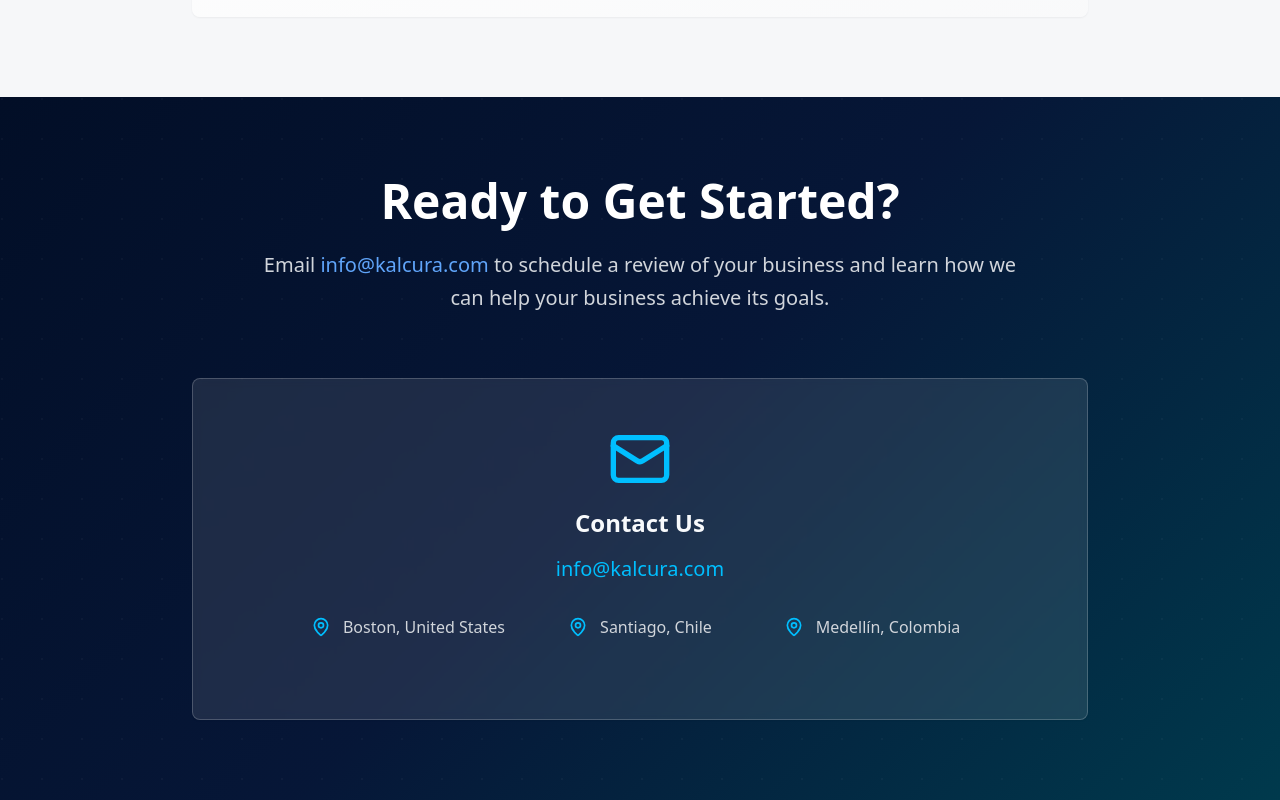
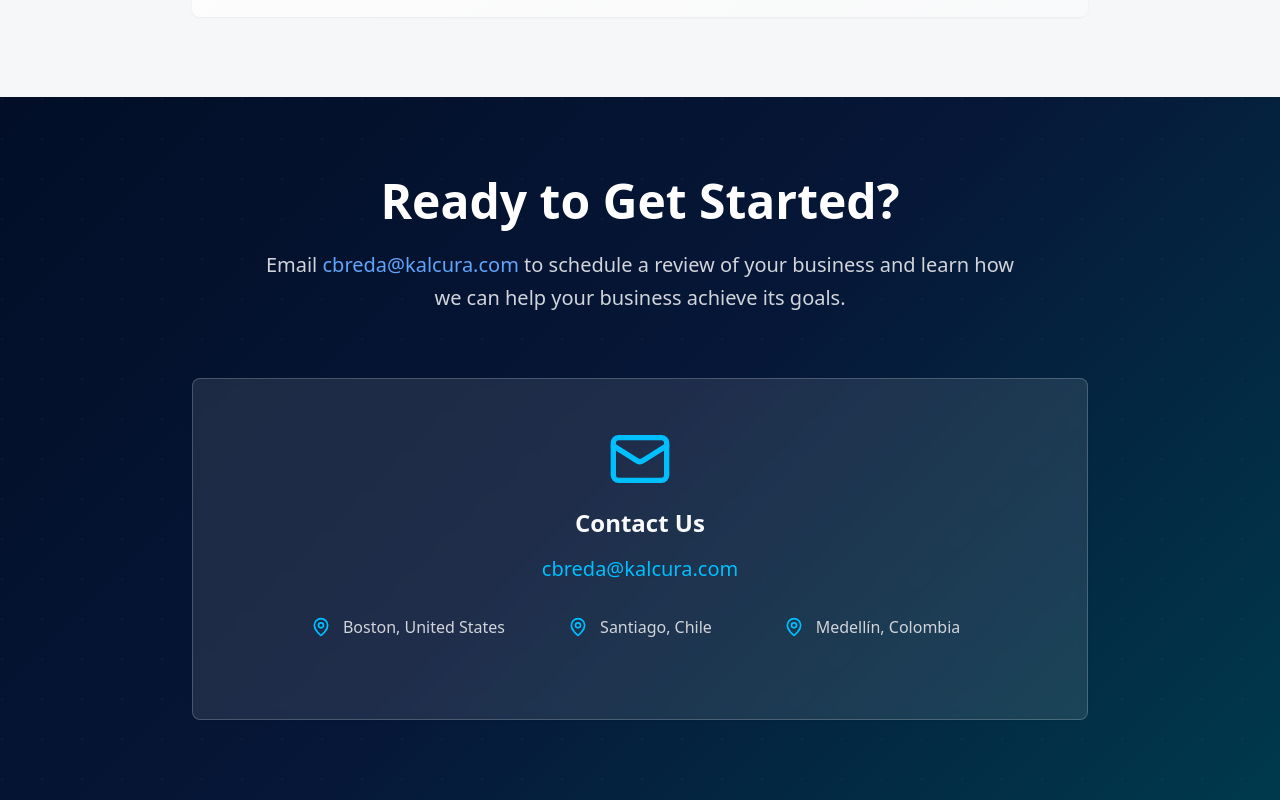
Before and after one commit to clb9/kalcura-andean-compass, a React (Vite) app: page / in a window 1280 px wide. Shown: the part 4377-5177 px from the top of the page. Built offline with nearby package versions, Linux system fonts and the light colour scheme.

Commit message:
Update email address
Change info@kalcura.com to cbreda@kalcura.com in the contact section.

```diff
--- a/src/components/ui/contact-section.tsx
+++ b/src/components/ui/contact-section.tsx
@@ -19,7 +19,7 @@ const ContactSection = () => {
             Ready to Get Started?
           </h2>
           <p className="text-xl text-gray-300 max-w-3xl mx-auto leading-relaxed">
-            Email <a href="mailto:info@kalcura.com" className="text-blue-400 hover:text-blue-300 transition-colors duration-300">info@kalcura.com</a> to schedule a review of your business and learn how we can help your business achieve its goals.
+            Email <a href="mailto:cbreda@kalcura.com" className="text-blue-400 hover:text-blue-300 transition-colors duration-300">cbreda@kalcura.com</a> to schedule a review of your business and learn how we can help your business achieve its goals.
           </p>
         </div>
 
@@ -29,7 +29,7 @@ const ContactSection = () => {
               <div className="mb-8">
                 <Mail className="w-16 h-16 text-accent mx-auto mb-4" />
                 <h3 className="text-2xl font-bold mb-4 text-slate-50">Contact Us</h3>
-                <a href="mailto:info@kalcuramanagement.com" className="text-accent text-xl hover:text-white transition-colors duration-300 font-medium">info@kalcura.com</a>
+                <a href="mailto:cbreda@kalcura.com" className="text-accent text-xl hover:text-white transition-colors duration-300 font-medium">cbreda@kalcura.com</a>
               </div>
 
               <div className="grid grid-cols-1 md:grid-cols-3 gap-6 mb-8 max-w-2xl mx-auto">
```
